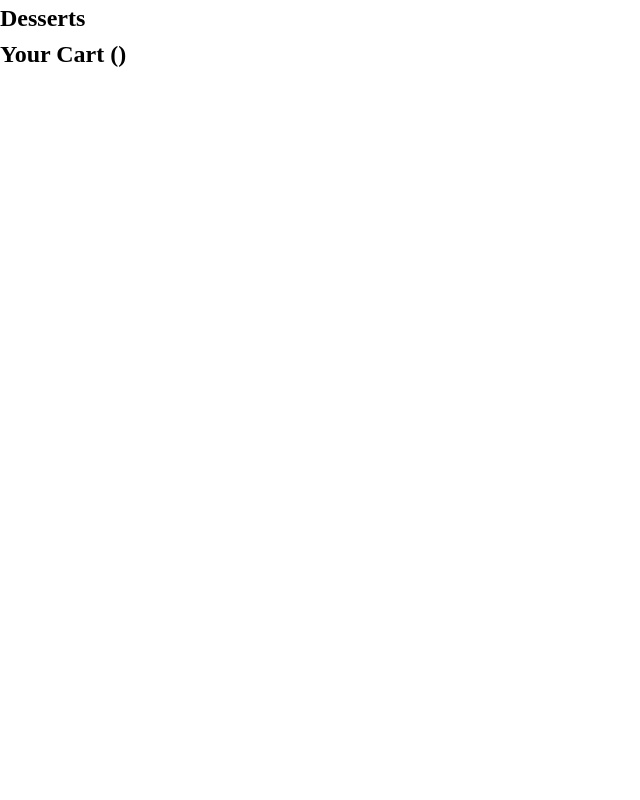
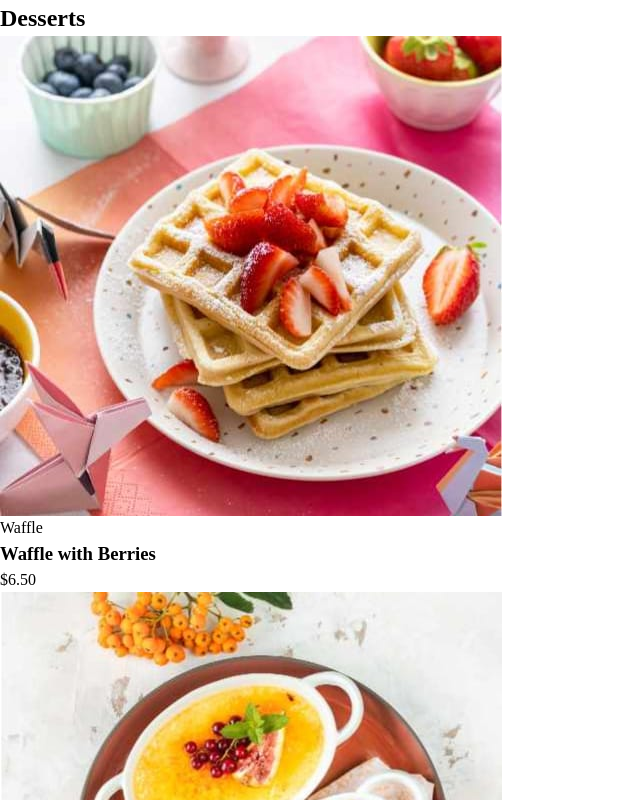
Before and after one commit to FrontendBy-GJ/product-list-with-cart, a React (Vite) app: page / in a window 1280 px wide. Shown: the top 800 px of the page, without its empty margins (0-640 px from the left). Built offline with nearby package versions, Linux system fonts and the light colour scheme.

Commit message:
feat: render products

```diff
--- a/src/App.tsx
+++ b/src/App.tsx
@@ -1,9 +1,11 @@
+import ProductsList from './features/products/ProductsList';
+
 function App() {
   return (
     <main>
       <section>
         <h1>Desserts</h1>
-        {/* Products List */}
+        <ProductsList />
       </section>
       {/* Cart */}
       <aside>
--- /dev/null
+++ b/src/features/products/ProductCard.tsx
@@ -0,0 +1,31 @@
+import { formatToUSDCurrency } from '@/utils/utils';
+
+type ProductType = {
+  image: {
+    thumbnail: string;
+    mobile: string;
+    tablet: string;
+    desktop: string;
+  };
+  name: string;
+  category: string;
+  price: number;
+};
+
+const ProductCard = (product: ProductType) => {
+  const { category, image, name, price } = product;
+  return (
+    <article>
+      <picture>
+        <source media="(min-width: 1024px)" srcSet={image.desktop} />
+        <source media="(min-width: 768px)" srcSet={image.tablet} />
+        <img src={image.mobile} alt={name} />
+      </picture>
+      <span>{category}</span>
+      <h3>{name}</h3>
+      <span>{formatToUSDCurrency(price)}</span>
+    </article>
+  );
+};
+
+export default ProductCard;
--- /dev/null
+++ b/src/features/products/ProductsList.tsx
@@ -0,0 +1,14 @@
+import data from '@/data.json';
+import ProductCard from './ProductCard';
+
+const ProductsList = () => {
+  return (
+    <div className="products-wrapper">
+      {data.map((product) => (
+        <ProductCard key={product.name} {...product} />
+      ))}
+    </div>
+  );
+};
+
+export default ProductsList;
```
